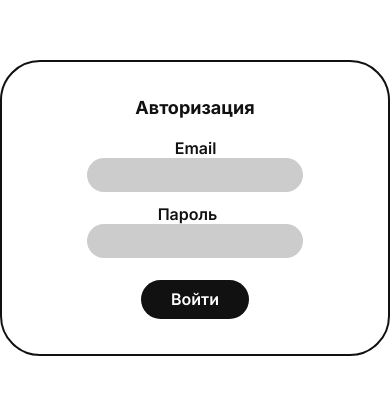
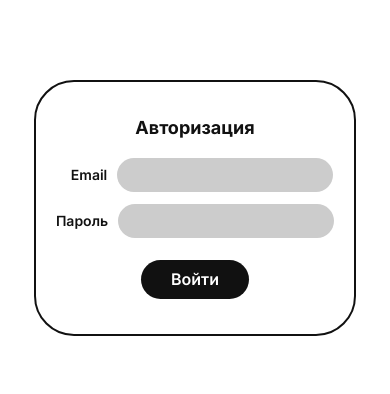
Before and after one commit to Kudryashova-Nastya/Gamification_frontend, a React (Create React App) app: page /login in a window 390 px wide. Shown: the part 162-556 px from the top of the page. Built offline with nearby package versions, Linux system fonts and the light colour scheme.

Commit message:
adaptive login and error message

```diff
--- a/src/components/Auth/Login.jsx
+++ b/src/components/Auth/Login.jsx
@@ -4,10 +4,12 @@ import './style.css'
 import Auth from "../../store/helper/Auth";
 import {useNavigate} from "react-router-dom";
 import {observer} from "mobx-react";
+import ERROR from "../../images/icons/error.svg";
 
 const Login = observer(() => {
 	const [email, setEmail] = useState("");
 	const [password, setPassword] = useState("");
+	const [error, setError] = useState(false)
 	const history = useNavigate()
 
 	const handleSubmit = async (e) => {
@@ -20,8 +22,10 @@ const Login = observer(() => {
 		const log = await Auth.login(data)
 		if (log) {
 			// setAuthErrors(await Auth.login(data))
+			setError(log)
 			console.log("косяк", log)
 		} else {
+			setError(false)
 			const role = await Auth.getRole()
 			console.log("успех", role)
 			switch (role) {
@@ -64,6 +68,12 @@ const Login = observer(() => {
 					<button className="button">Войти</button>
 				</form>
 			</div>
+			{error &&
+				<div className="error-message">
+					<div><img src={ERROR} alt="error"/></div>
+					<div>{error}</div>
+				</div>
+			}
 		</div>
 	);
 })
--- a/src/components/base.css
+++ b/src/components/base.css
@@ -153,6 +153,8 @@ body.lock {
     justify-content: flex-start;
     gap: 10px;
     margin-bottom: 10px;
+    box-sizing: border-box;
+    max-width: 415px;
 }
 
 
@@ -186,4 +188,13 @@ body.lock {
         font-size: 13px;
         letter-spacing: initial;
     }
+
+    .window {
+        padding: 35px 5%;
+    }
+
+    .window .form label {
+        font-size: 14px;
+        margin-right: 10px;
+    }
 }
--- a/src/store/helper/Auth.js
+++ b/src/store/helper/Auth.js
@@ -40,7 +40,7 @@ class Auth {
 			return false // возвращает false в случае успешной авторизации
 		} else {
 			// console.log("не 200")
-			return JSON.stringify(res) // возвращает текст ошибки в случае ошибки авторизации
+			return res.detail // возвращает текст ошибки в случае ошибки авторизации
 		}
 	};
 
```
